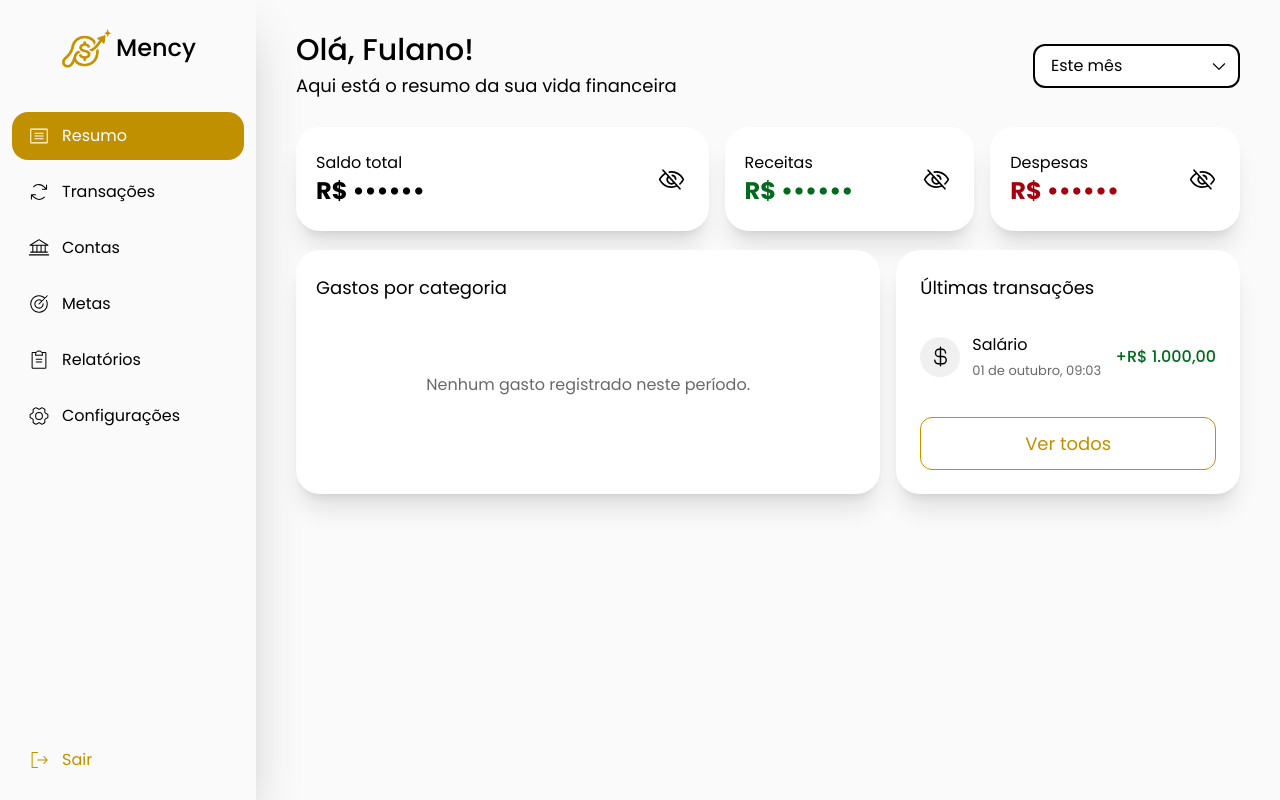
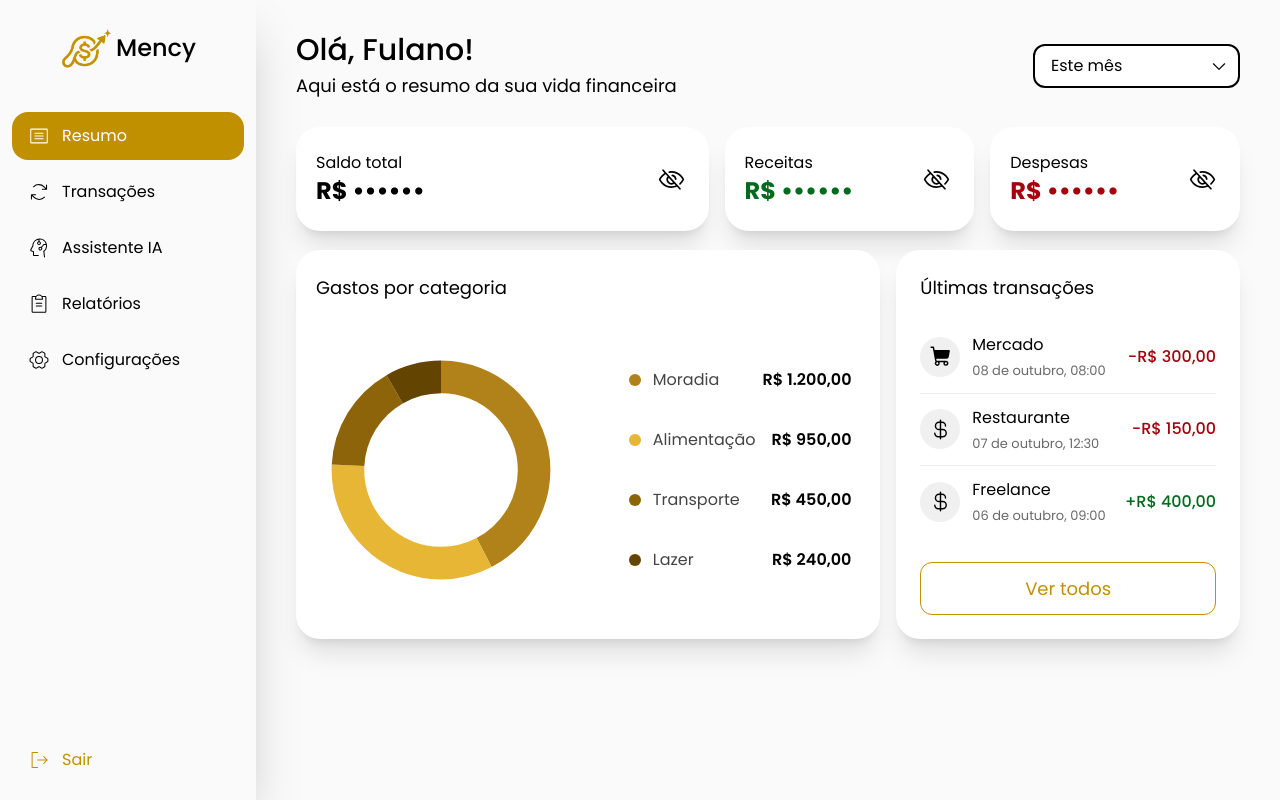
Before and after one commit to GiuCaroline/MencyWeb, a React (Vite) app in the folder mencyWeb/: page /home in a window 1280 px wide. Built offline with nearby package versions, Linux system fonts and the light colour scheme.

Commit message:
Add: Cria os arquivos

```diff
--- a/mencyWeb/src/App.jsx
+++ b/mencyWeb/src/App.jsx
@@ -3,6 +3,9 @@ import { Nav } from "./components/nav";
 import Index from "./screens/Index";
 import Login from "./screens/Login";
 import Dashboard from "./screens/Dashboard";
+import Transacoes from "./screens/Transacoes";
+import Relatorios from "./screens/Relatorios";
+import Assistente from "./screens/Assistente";
 
 export default function App() {
     const location = useLocation();
@@ -19,6 +22,9 @@ export default function App() {
                     <Route path="/" element={<Index />} />
                     <Route path="/login" element={<Login />} />
                     <Route path="/home" element={<Dashboard />} />
+                    <Route path="/transacoes" element={<Transacoes />} />
+                    <Route path="/relatorios" element={<Relatorios />} />
+                    <Route path="/assistente" element={<Assistente />} />
                     <Route path="*" element={<p className="p-8">Página não encontrada.</p>} />
                 </Routes>
             </div>
--- a/mencyWeb/src/components/nav.jsx
+++ b/mencyWeb/src/components/nav.jsx
@@ -1,6 +1,6 @@
 import { useState } from "react";
 import { NavLink } from "react-router-dom";
-import { ArrowsClockwiseIcon, BankIcon, TargetIcon, ArticleIcon, ClipboardTextIcon, GearSixIcon, SignOutIcon } from "@phosphor-icons/react";
+import { ArrowsClockwiseIcon, HeadCircuitIcon, ArticleIcon, ClipboardTextIcon, GearSixIcon, SignOutIcon } from "@phosphor-icons/react";
 
 export function Nav({ onSair }) {
     const [expandida, setExpandida] = useState(true);
@@ -8,8 +8,7 @@ export function Nav({ onSair }) {
     const itens = [
         { titulo: "Resumo", caminho: "/home", icone: ArticleIcon },
         { titulo: "Transações", caminho: "/transacoes", icone: ArrowsClockwiseIcon },
-        { titulo: "Contas", caminho: "/contas", icone: BankIcon },
-        { titulo: "Metas", caminho: "/metas", icone: TargetIcon },
+        { titulo: "Assistente IA", caminho: "/assistente", icone: HeadCircuitIcon },
         { titulo: "Relatórios", caminho: "/relatorios", icone: ClipboardTextIcon },
         { titulo: "Configurações", caminho: "/configuracoes", icone: GearSixIcon },
     ];
--- /dev/null
+++ b/mencyWeb/src/screens/Assistente.jsx
@@ -0,0 +1,7 @@
+export default function Assistente() {
+    return(
+        <div className="flex min-h-screen bg-[#FAFAFA] font-poppins flex-1 py-8 px-10">
+            <h1 className="text-3xl font-medium">Assistente</h1>
+        </div>
+    )
+}
--- a/mencyWeb/src/screens/Dashboard.jsx
+++ b/mencyWeb/src/screens/Dashboard.jsx
@@ -4,16 +4,30 @@ import { Link } from "react-router-dom";
 
 export default function Dashboard() {
     const usu = [
-        {id: 1, name:'Fulano da Silva Amado de Jesus', saldTotal: 8540.00, receitas: 5200.00, despesas: 2840.00}
+        { id: 1, name: "Fulano da Silva Amado de Jesus", saldoInicial: 4500, },
     ];
 
     const transacoes = [
-        { id: 1, usuarioId: 1, descricao: "Salário", categoria: "salario", tipo: "receita", valor: 1000, data: "2026-10-01T09:03:00", },
-        { id: 2, usuarioId: 1, descricao: "Mercado", categoria: "mercado", tipo: "despesa", valor: 550.98, data: "2026-09-20T11:30:00", },
-        { id: 3, usuarioId: 1, descricao: "Internet", categoria: "internet", tipo: "despesa", valor: 40.99, data: "2026-09-05T07:00:00", },
-        { id: 4, usuarioId: 1, descricao: "Salário", categoria: "salario", tipo: "receita", valor: 1000, data: "2026-09-01T09:03:00", },
-        { id: 5, usuarioId: 1, descricao: "Mercado", categoria: "mercado", tipo: "despesa", valor: 550.98, data: "2026-08-20T11:30:00", },
-        { id: 6, usuarioId: 1, descricao: "Internet", categoria: "internet", tipo: "despesa", valor: 40.99, data: "2026-08-05T07:00:00", },
+        { id: 1, usuarioId: 1, descricao: "Salário", categoria: "salario", tipo: "receita", valor: 4800, data: "2026-08-01T09:00:00" },
+        { id: 2, usuarioId: 1, descricao: "Aluguel", categoria: "moradia", tipo: "despesa", valor: 1500, data: "2026-08-05T10:00:00" },
+        { id: 3, usuarioId: 1, descricao: "Mercado", categoria: "mercado", tipo: "despesa", valor: 800, data: "2026-08-12T11:30:00" },
+        { id: 4, usuarioId: 1, descricao: "Transporte", categoria: "transporte", tipo: "despesa", valor: 400, data: "2026-08-20T08:00:00" },
+        { id: 5, usuarioId: 1, descricao: "Cinema e passeios", categoria: "lazer", tipo: "despesa", valor: 300, data: "2026-08-23T19:00:00" },
+
+        { id: 6, usuarioId: 1, descricao: "Salário", categoria: "salario", tipo: "receita", valor: 5000, data: "2026-09-01T09:00:00" },
+        { id: 7, usuarioId: 1, descricao: "Aluguel", categoria: "moradia", tipo: "despesa", valor: 1500, data: "2026-09-05T10:00:00" },
+        { id: 8, usuarioId: 1, descricao: "Mercado", categoria: "mercado", tipo: "despesa", valor: 900, data: "2026-09-12T11:30:00" },
+        { id: 9, usuarioId: 1, descricao: "Transporte", categoria: "transporte", tipo: "despesa", valor: 450, data: "2026-09-20T08:00:00" },
+        { id: 10, usuarioId: 1, descricao: "Restaurante", categoria: "lazer", tipo: "despesa", valor: 370, data: "2026-09-25T19:00:00" },
+
+        { id: 11, usuarioId: 1, descricao: "Salário", categoria: "salario", tipo: "receita", valor: 4800, data: "2026-10-01T09:03:00" },
+        { id: 12, usuarioId: 1, descricao: "Aluguel", categoria: "moradia", tipo: "despesa", valor: 1200, data: "2026-10-02T10:00:00" },
+        { id: 13, usuarioId: 1, descricao: "Mercado", categoria: "mercado", tipo: "despesa", valor: 650, data: "2026-10-03T11:30:00" },
+        { id: 14, usuarioId: 1, descricao: "Transporte", categoria: "transporte", tipo: "despesa", valor: 450, data: "2026-10-04T08:00:00" },
+        { id: 15, usuarioId: 1, descricao: "Cinema", categoria: "lazer", tipo: "despesa", valor: 90, data: "2026-10-05T19:00:00" },
+        { id: 16, usuarioId: 1, descricao: "Freelance", categoria: "salario", tipo: "receita", valor: 400, data: "2026-10-06T09:00:00" },
+        { id: 17, usuarioId: 1, descricao: "Restaurante", categoria: "lazer", tipo: "despesa", valor: 150, data: "2026-10-07T12:30:00" },
+        { id: 18, usuarioId: 1, descricao: "Mercado", categoria: "mercado", tipo: "despesa", valor: 300, data: "2026-10-08T08:00:00" },
     ];
 
     const gastosPorCategoria = [
@@ -56,7 +70,15 @@ export default function Dashboard() {
         .filter((item) => item.tipo === "despesa")
         .reduce((total, item) => total + item.valor, 0);
 
-    const resultadoMes = receitasMes - despesasMes;
+    const saldoAnterior = transacoesUsuario
+        .filter((item) => item.data.slice(0, 7) < mesSelecionado)
+        .reduce(
+            (saldo, item) =>
+                saldo + (item.tipo === "receita" ? item.valor : -item.valor),
+            usu[0].saldoInicial
+        );
+
+    const saldoTotal = saldoAnterior + receitasMes - despesasMes;
 
     const gastosAgrupados = transacoesMes
         .filter((item) => item.tipo === "despesa")
@@ -118,7 +140,7 @@ export default function Dashboard() {
                             <div>
                                 <p className="text-[16px]">Saldo total</p>
                                 <p id="saldo-total" className="font-bold text-2xl">
-                                    {mostrarValor ? formatarMoeda(resultadoMes) : "R$ ••••••"}
+                                    {mostrarValor ? formatarMoeda(saldoTotal) : "R$ ••••••"}
                                 </p>
                             </div>
                             <button
--- a/mencyWeb/src/screens/Index.jsx
+++ b/mencyWeb/src/screens/Index.jsx
@@ -1,6 +1,6 @@
 import { NavHome } from "../components/navHome";
 import { useNavigate } from "react-router-dom";
-import { ArrowDownIcon, ChartPieSliceIcon, BankIcon, TargetIcon, ChartBarIcon, ShieldCheckIcon, LockKeyIcon, ShieldIcon, RocketLaunchIcon, ArrowRightIcon } from "@phosphor-icons/react"
+import { ArrowDownIcon, ChartPieSliceIcon, BankIcon, HeadCircuitIcon, ChartBarIcon, ShieldCheckIcon, LockKeyIcon, ShieldIcon, RocketLaunchIcon, ArrowRightIcon } from "@phosphor-icons/react"
 
 export default function Index() {
     const navigate = useNavigate();
@@ -78,9 +78,9 @@ export default function Index() {
                         </div>
 
                         <div className="flex flex-col bg-[#FAFAFA] shadow-lg rounded-2xl p-5 justify-center items-center transition duration-300 hover:scale-102">
-                            <TargetIcon size={85} color="#C19000" weight="light" />
-                            <p className="text-black max-w-sm text-[20px] text-center font-semibold cursor-default mt-[5%]">Metas financeiras</p>
-                            <p className="text-[#696969] max-w-3xs text-[17px] mt-[5%] text-center cursor-default">Defina objetivos, crie metas e acompanhe seu progresso para conquistar o que realmente importa.</p>
+                            <HeadCircuitIcon size={85} color="#C19000" weight="light" />
+                            <p className="text-black max-w-sm text-[20px] text-center font-semibold cursor-default mt-[5%]">Assistente financeiro</p>
+                            <p className="text-[#696969] max-w-3xs text-[17px] mt-[5%] text-center cursor-default">Receba sugestões da inteligência artificial e descubra como organizar seus gastos com facilidade.</p>
                         </div>
 
                         <div className="flex flex-col bg-[#FAFAFA] shadow-lg rounded-2xl p-5 justify-center items-center transition duration-300 hover:scale-102">
@@ -109,7 +109,7 @@ export default function Index() {
 
                     <img
                         className="h-auto w-full lg:w-[65%] object-contain shadow-xl rounded-xl"
-                        src="/images/imageExemplo.png"
+                        src="/images/dashboard.png"
                         alt="Dashboard principal"
                     />
                 </div>
--- /dev/null
+++ b/mencyWeb/src/screens/Relatorios.jsx
@@ -0,0 +1,7 @@
+export default function Relatorios() {
+    return(
+        <div className="flex min-h-screen bg-[#FAFAFA] font-poppins flex-1 py-8 px-10">
+            <h1 className="text-3xl font-medium">Relatórios</h1>
+        </div>
+    )
+}
--- /dev/null
+++ b/mencyWeb/src/screens/Transacoes.jsx
@@ -0,0 +1,7 @@
+export default function Transacoes() {
+    return(
+        <div className="flex min-h-screen bg-[#FAFAFA] font-poppins flex-1 py-8 px-10">
+            <h1 className="text-3xl font-medium">Transações</h1>
+        </div>
+    )
+}
```
Also changed, not shown: mencyWeb/public/images/dashboard.png (added), mencyWeb/public/images/imageExemplo.png (deleted).
